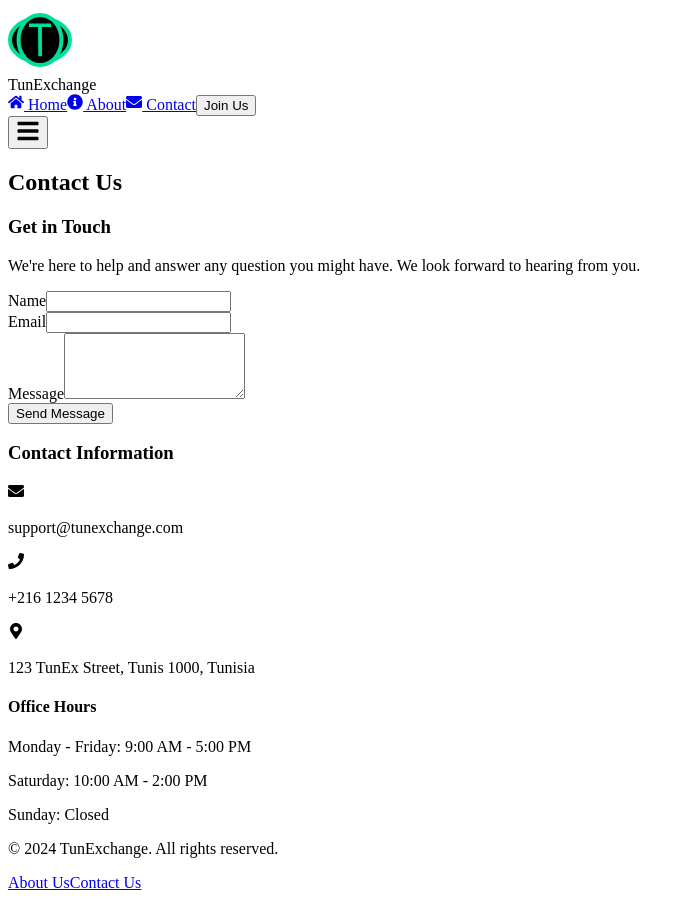
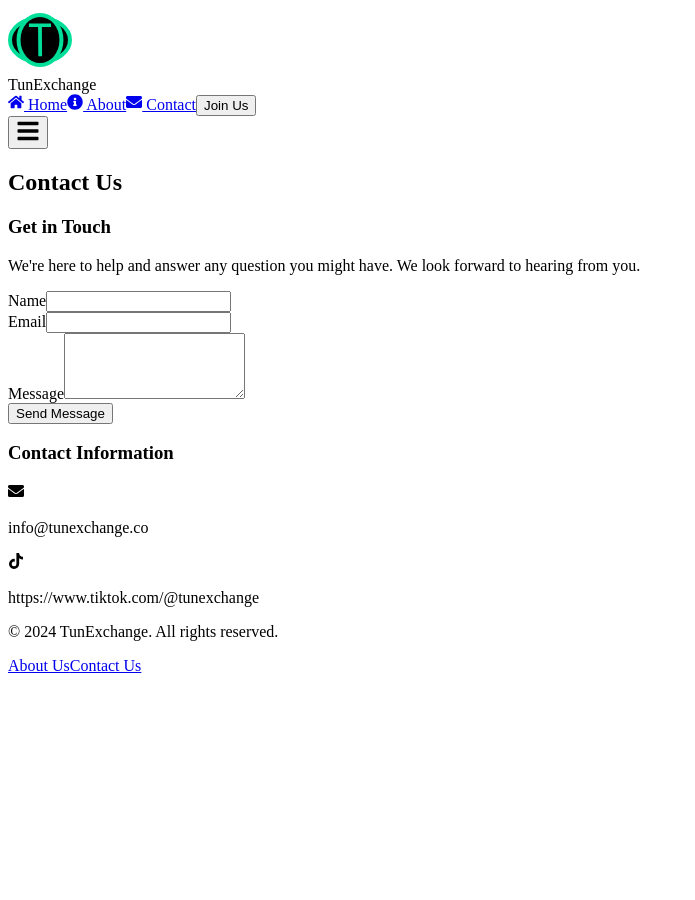
Before and after one commit to YosriGu/TunExchange-FrontEnd, a React (Vite) app: page /contact in a window 1280 px wide. Shown: the whole page, without its empty margins (0-695 px from the left). After the commit the page ends 800 px from the top, so only its background shows below. Built offline with nearby package versions, Linux system fonts and the light colour scheme.

Commit message:
Update Contact.jsx

```diff
--- a/src/components/Contact.jsx
+++ b/src/components/Contact.jsx
@@ -1,5 +1,6 @@
 import React, { useState } from 'react';
-import { FaEnvelope, FaPhone, FaMapMarkerAlt } from 'react-icons/fa';
+import { FaEnvelope, FaPhone } from 'react-icons/fa';
+import { FaTiktok } from 'react-icons/fa6';
 import Footer from './Footer';
 import Navbar from './Navbar';
 
@@ -25,7 +26,7 @@
   return (
     <div className='bg-black min-h-screen '>
       <Navbar/>
-      <div className="bg-black  text-white py-16 px-4 sm:px-6 lg:px-8">
+      <div className="bg-black text-white py-16 px-4 sm:px-6 lg:px-8">
         <div className="max-w-7xl mx-auto">
           <h2 className="text-4xl font-bold text-center text-[#00df9a] mb-8 font-rajdhani">
             Contact Us
@@ -89,17 +90,11 @@
             <div>
               <h3 className="text-2xl font-semibold mb-4 text-[#00df9a] font-rajdhani">Contact Information</h3>
               <div className="space-y-4">
-              <ContactInfo icon={<FaEnvelope />} text="support@tunexchange.com" />
-              <ContactInfo icon={<FaPhone />} text="+216 1234 5678" />
-              <ContactInfo icon={<FaMapMarkerAlt />} text="123 TunEx Street, Tunis 1000, Tunisia" />
+                <ContactInfo icon={<FaEnvelope />} text="info@tunexchange.co" />
+                <ContactInfo icon={<FaTiktok />} text="https://www.tiktok.com/@tunexchange" />
               </div>
 
-            <div className="mt-8">
-              <h4 className="text-xl font-semibold mb-2 text-[#00df9a] font-rajdhani">Office Hours</h4>
-              <p className="font-rajdhani">Monday - Friday: 9:00 AM - 5:00 PM</p>
-              <p className="font-rajdhani">Saturday: 10:00 AM - 2:00 PM</p>
-              <p className="font-rajdhani">Sunday: Closed</p>
-            </div>
+
             </div>
           </div>
         </div>
```
Lines whose indentation alone changed are shown as unchanged.
